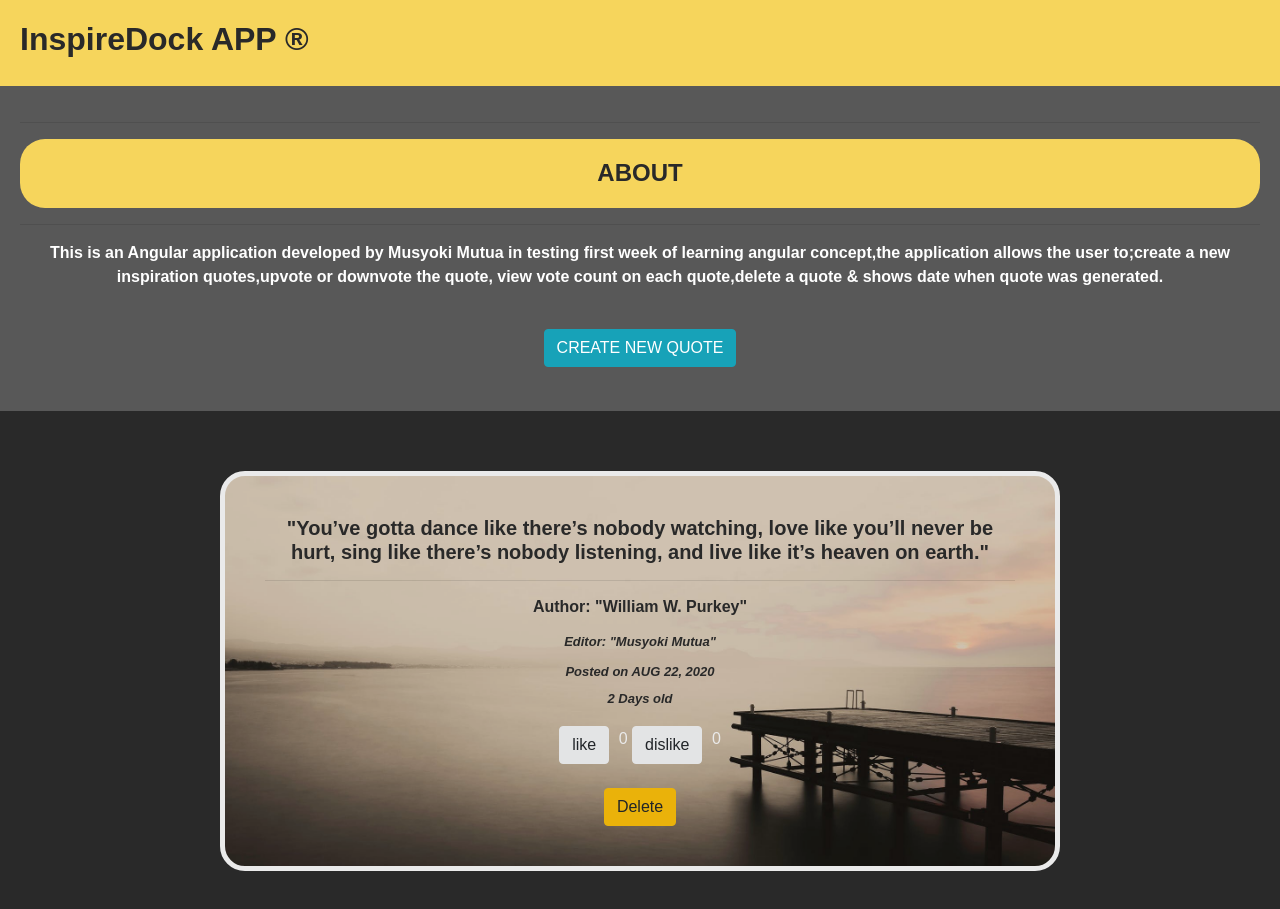
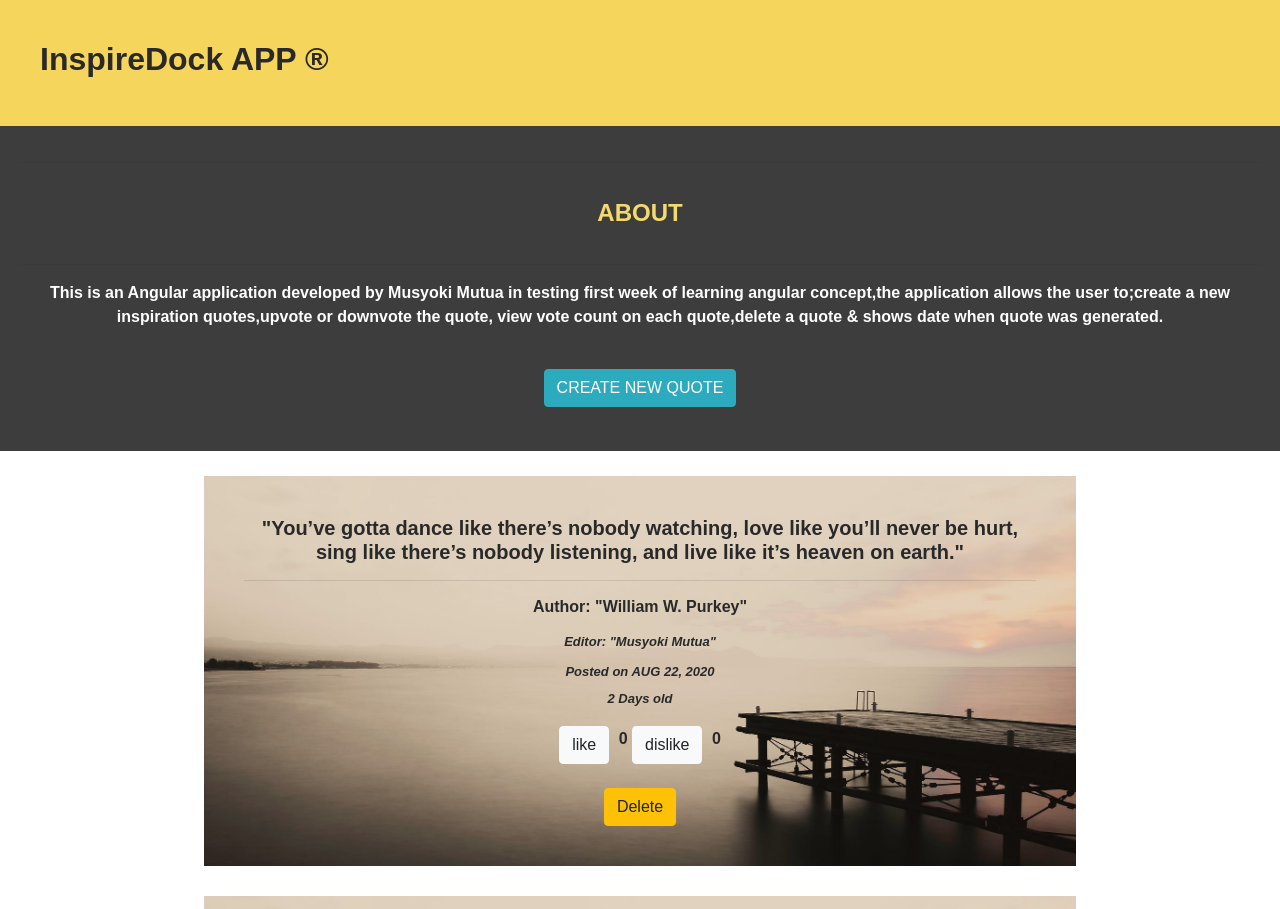
Before and after one commit to msyoki/Angular-week-1-IP, an Angular app: page / in a window 1280 px wide. Shown: the top 909 px of the page. Built offline with nearby package versions, Linux system fonts and the light colour scheme.

Commit message:
add styling

```diff
--- a/src/app/quote/quote.component.css
+++ b/src/app/quote/quote.component.css
@@ -5,36 +5,37 @@
 
 
 
-#header, #footer{
-    background-color: #F6D55C;
-    color:  #292929;
+#header{
+    background-color:#F6D55C;
+    color: #292929;
+    padding: 40px;
+    font-family: Arial, Helvetica, sans-serif;
+    font-weight: bolder;
+}
+
+#footer{
+    background-color:#292929;
+    color:  white;
     padding: 20px;
     font-family: Arial, Helvetica, sans-serif;
-    font-weight: bold;
+    font-weight: bolder;
+}
+.about{
+    background-color:#292929;
+    color: white;
+    padding: 20px;
+    text-align: center;
+    font-weight: bolder;
+    opacity: 0.9;
 
 
 }
-.about{
-    background-color:#585858;
-    color: #292929;
-    padding: 20px;
-    text-align: center;
 
-
-}
-.about {
-    color:#F6D55C;
-    font-weight: bolder;
-
-}
 .about h4{
     font-weight: bolder;
-    color: #292929;
     padding: 20px;
     width: auto;
-    font-weight: bolder;
-    border-radius: 25px;
-    background: #F6D55C;
+    color: #F6D55C;
 
 
 
@@ -43,16 +44,16 @@
     text-align: center;
 
 }
-.about p{
-    color: white;
 
-}
+
+
 #content{
-    background-color:#292929 ;
-    color: white;
+    background-color:white;
+    color: #292929 ;
     font-family: Arial, Helvetica, sans-serif;
     flex-wrap: wrap;
-    padding: 40px;
+    padding: 10px;
+    font-weight: bolder;
 }
 
 #quote{
@@ -66,15 +67,14 @@
     background-position: center;
     background-size: cover;
     background-repeat: no-repeat;
-    opacity: 0.9;
-    margin: 20px;
-    border-radius: 25px;
+    margin: 10px;
+    border-radius: 25px white;
 
 }
 
 #form{
     float: left;
-    width: 50%;
+    width: 60%;
     opacity: 0.8;
     margin: 50px;
 }
```
